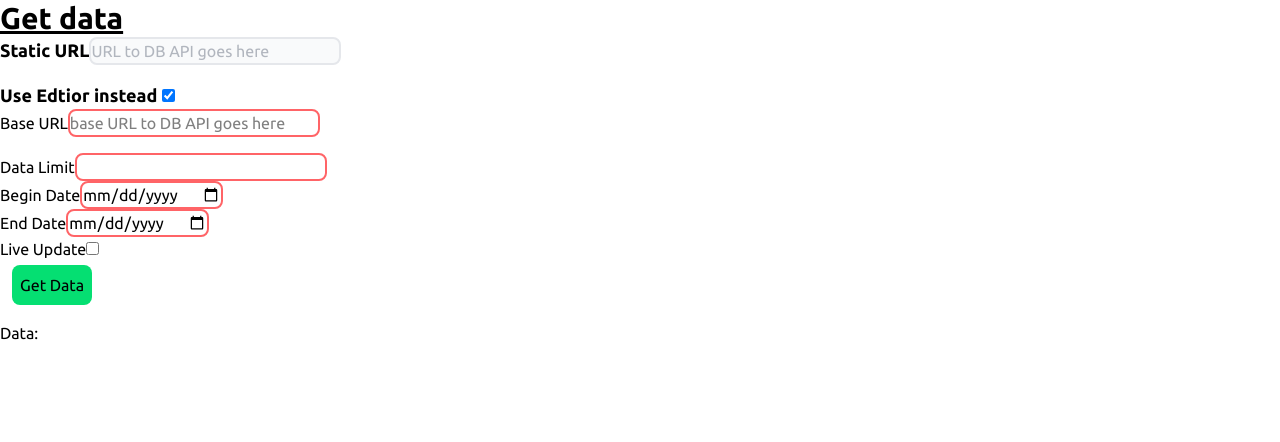
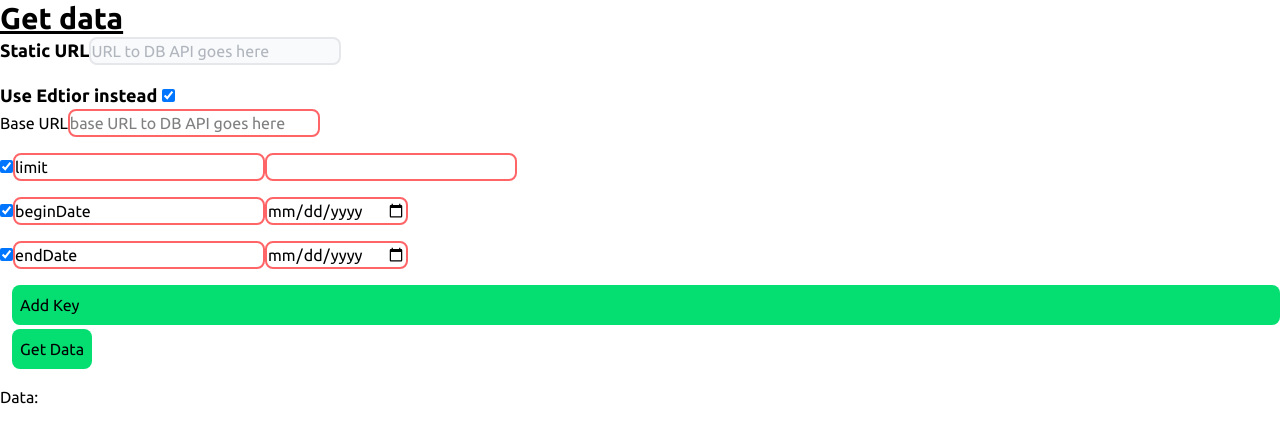
Before and after one commit to Formula-E-Circle-Campus-Racing/PR_FullstackAnalytical, a Next.js app in the folder WebClient/pr-fsa-client/: page / in a window 1280 px wide. Both pictures are taken after a click on the checkbox 168 px from the left and 95 px from the top of the page. Shown: the top 442 px of the page. Built offline with nearby package versions, Linux system fonts and the light colour scheme.

Commit message:
Completed Dynamic keys for #11

```diff
--- a/WebClient/pr-fsa-client/src/app/page.jsx
+++ b/WebClient/pr-fsa-client/src/app/page.jsx
@@ -1,6 +1,6 @@
 "use client";
 
-import { useState, useEffect } from "react";
+import { useState, useEffect, useRef } from "react";
 import axios, { isAxiosError } from "axios";
 
 const getRecordData = async (apiURL, useStateUpdater, setError) => {
@@ -25,21 +25,22 @@ const getRecordData = async (apiURL, useStateUpdater, setError) => {
   });
 }
 
+
+
 export default function Home() {
+
+  // NOTE
+  // Needs a useTransition hook to handle the loading state for data presentation pieecs
+  // (https://react.dev/reference/react/useTransition)
+
+  // also take a look at this:
+  // https://react.dev/reference/react/useActionState
+
 
   // :: Get Data ::
 
   // error system (verboser)
   let [error, setError] = useState(null);
-
-  // Old.
-  // const queryTemplate = {
-  //   baseUrl: "https://api.example.com/data",
-  //   limit: 0,
-  //   beginDate: "",
-  //   endDate: "",
-  //   liveUpdate: false
-  // }
 
   // record data (data to analyze)
   const [recordData, setRecordData] = useState(null);
@@ -56,17 +57,31 @@ export default function Home() {
     else {
       // build the the apiURL from form data
       apiURL = e.target[2].value; // base URL
+      // console.log("e", e);
 
-      // get every "key" and append it to the base URL
-      for (let i = 3; i < e.target.length; i++) {
-          apiURL += e.target[i].name + "=" + e.target[i].value + "&";
+      // would've been nice if we havd a better data structure ;-;
+
+      // loop through the form data starting from the first parameter key
+      // structure:
+      // - Checkbox for inclusion
+      // - Parameter name
+      // - Parameter value
+      // the first parameter starts at i = 3 (the checkbox)
+      for(let i = 3; i < e.target.length - 3; i += 3) {
+        // check if the checkbox is checked
+        // console.log(e.target[i].checked);
+        if (e.target[i].checked && e.target[i + 1].value) {
+          // get the parameter name and value
+          let paramName = e.target[i + 1].value;
+          let paramValue = e.target[i + 2].value;
+
+          // add the parameter to the apiURL
+          apiURL += "&" + paramName + "=" + paramValue;
+        }
       }
 
       apiURL = apiURL.substring(0, apiURL.length - 1); // remove the last '&'
-
-      // apiURL[apiURL.length - 1] = ""; // remove the last '&'
-      // apiURL.at(apiURL.length - 1) = ""; // remove the last '&'
-      console.log("apiURL: " + apiURL);
+      // console.log("apiURL: " + apiURL);
       // return;
     }
 
@@ -110,6 +125,30 @@ const DataQueryUI = () => {
   // (if it is checked, then just use the static URL)
   const [dataMethod, setDataMethod] = useState(0);
 
+  const [paramItems, setParamItems] = useState([
+    // default parameters
+    {
+      param: "limit",
+      type: "number",
+      value: 0
+    },
+    {
+      param: "beginDate",
+      type: "date",
+    },
+    {
+      param: "endDate",
+      type: "date",
+    }
+  ]);
+
+  let paramDiv = useRef(null);
+
+  function handleAddition(){
+    // add a new parameter to the list
+    setParamItems([...paramItems, { param: "", type: "text" }]);
+  }
+
   return (
     <>
       <div className="mb-4">
@@ -119,33 +158,49 @@ const DataQueryUI = () => {
       <div>
         <label className="text-lg font-bold">Use Edtior instead </label>
         {/* Set  */}
-        <input type="checkbox" onClick={(e) => { (e.target.checked) ? setDataMethod(1) : setDataMethod(0) }} />
-        <div>
+        <input type="checkbox" onClick={(e) => { setDataMethod(!dataMethod) }} />
+        <div hidden={!dataMethod}>
           {/* issue with URL or 'required' checking not working. */}
-          <label type="url"  required={true} className="">Base URL</label>
+          <label type="url" required={true} className="">Base URL</label>
           <input name="baseUrl" className="border-red-400 border-2 rounded-lg" placeholder="base URL to DB API goes here" />
         </div>
-        <div className="mt-4">
-          {/* For now, have static keys, and later have dynamic ones */}
-          <div>
-            <label for="limit">Data Limit</label>
-            <input id="limit" name="limit" type="number" className="border-red-400 border-2 rounded-lg" placeholder="" />
-          </div>
-          <div>
-            <label className="">Begin Date</label>
-            <input name="beginDate" type="date" className="border-red-400 border-2 rounded-lg" placeholder="" />
-          </div>
-          <div>
-            <label className="">End Date</label>
-            <input name="endDate" type="date" className="border-red-400 border-2 rounded-lg" placeholder="" />
-          </div>
-          <div>
-            <label className="">Live Update</label>
-            <input type="checkbox" className="border-red-400 border-2 rounded-lg" placeholder="" />
-          </div>
+        <div hidden={!dataMethod} className="mt-4" ref={paramDiv}>
+          {/* add template keys */}
+          {paramItems.map((value, key) => {
+            return (
+              <FormPars key={key} param={value.param} type={value.type} />
+            )
+          }
+          )}
+          {/* user-defined keys () */}
+          <div className="mt-4 ml-3 b-5 bg-green-400 p-2 rounded-lg active:bg-green-600" onClick={handleAddition}>Add Key</div>
+
         </div>
       </div>
       <button className="mt-1 ml-3 b-5 bg-green-400 p-2 rounded-lg active:bg-green-600">Get Data</button>
     </>
   )
 }
+
+// >> adjustable keys (can be deleted, added, or made optional)
+const FormPars = (props) => {
+  // needs:
+  // - key
+  // - param name
+  // - (optional) type
+
+  const [param, setParam] = useState((props.param) ? props.param : "");
+  const [includeStatus, setIncludeStatus] = useState(1);
+  return (
+    <div className="mt-4">
+      {/*
+          - If checked, include this in APIURL
+          - Otherwise, disable it.
+        */}
+      <input name="include" type="checkbox" className="border-red-400 border-2 rounded-lg " placeholder="" onChange={(e) => { setIncludeStatus(!includeStatus) } } checked={includeStatus}/>
+      <input disabled={!includeStatus} name="param" type="text" className="border-red-400 border-2 rounded-lg disabled:border-gray-200 disabled:bg-gray-50 disabled:text-gray-500" placeholder={"Parameter Name"} value={param} onChange={(e) => setParam(e.target.value)} />
+      <input disabled={!includeStatus} name={param} type={(props.type) ? props.type : "text"} className="border-red-400 border-2 rounded-lg disabled:border-gray-200 disabled:bg-gray-50 disabled:text-gray-500" placeholder="" />
+    </div>
+  )
+
+}
```
